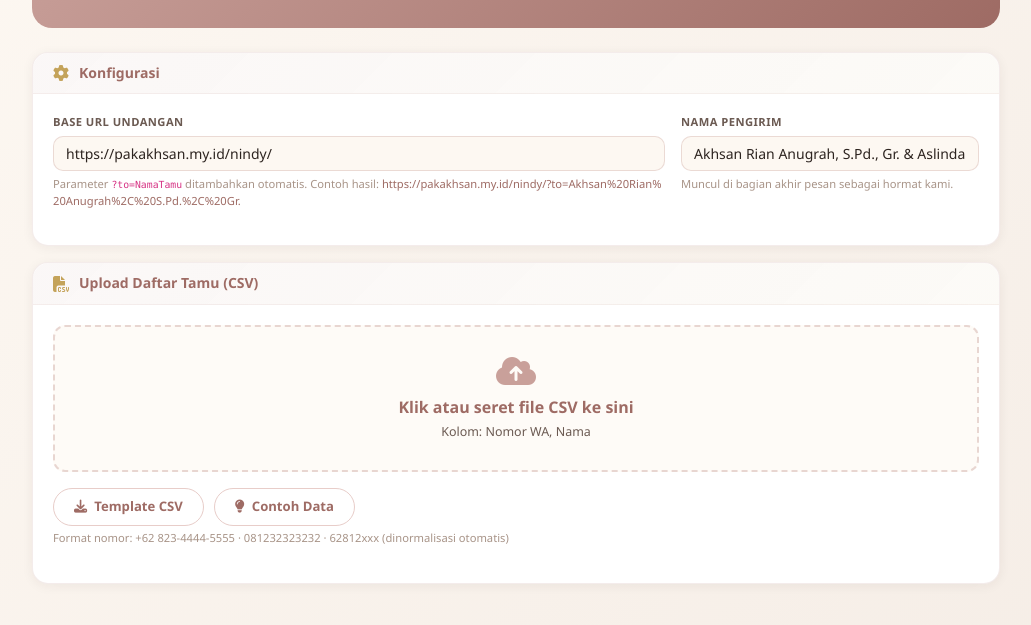
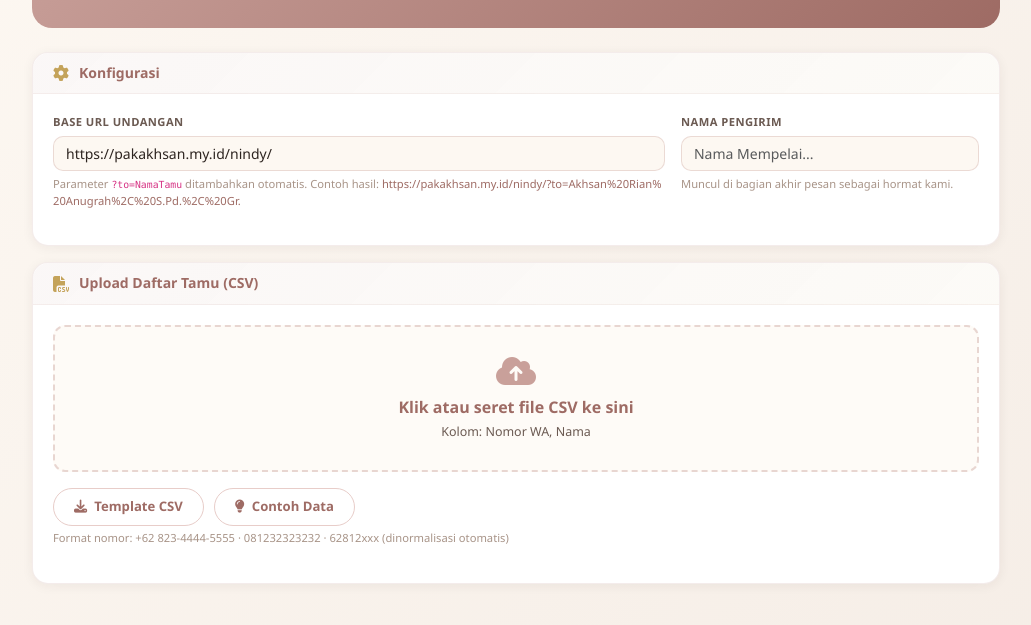
Before and after one commit to akhsandev/modulai, a plain HTML site: page broadcast/index.html in a window 1280 px wide. Shown: the part 109-734 px from the top of the page, without its empty margins (124-1155 px from the left). Drawn offline with nearby package versions, Linux system fonts and the light colour scheme.

Commit message:
Update index.html

```diff
--- a/broadcast/index.html
+++ b/broadcast/index.html
@@ -54,7 +54,7 @@ body{background:linear-gradient(135deg,#fdf8f2 0%,#f5ede6 100%);font-family:'Seg
       </div>
       <div class="col-md-4">
         <label class="form-label">Nama Pengirim</label>
-        <input type="text" class="form-control" id="senderName" value="Akhsan Rian Anugrah, S.Pd., Gr. &amp; Aslinda Putri, S.Pd., Gr." placeholder="Nama Mempelai...">
+        <input type="text" class="form-control" id="senderName" value="" placeholder="Nama Mempelai...">
         <p class="fhint">Muncul di bagian akhir pesan sebagai hormat kami.</p>
       </div>
     </div>
```
